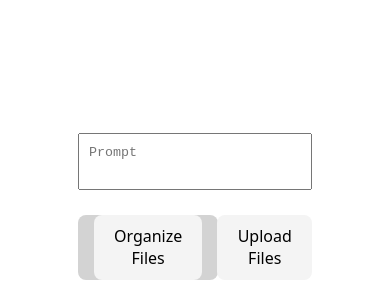
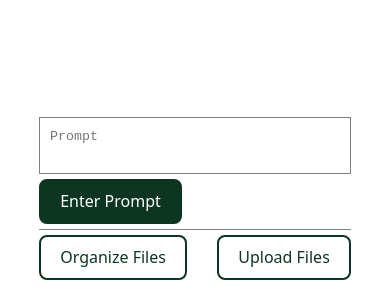
Before and after one commit to 2025-Arizona-Opportunity-Hack-Summer/AISummerHACK-HeritageSquareFounda, a React (Vite) app in the folder frontend/frontend-app/: page / in a window 390 px wide. Shown: the part 544-844 px from the top of the page. Built offline with nearby package versions, Linux system fonts and the light colour scheme.

Commit message:
Added format for smaller screens

```diff
--- a/frontend/frontend-app/src/App.css
+++ b/frontend/frontend-app/src/App.css
@@ -5,11 +5,11 @@
   width: 100%;
 }
 
+/*
+  Discussion Thread
+*/
 ul {
-  width: 57.5%;
-  margin-left: 20%;
   padding: 0;
-
   top: 0;
 }
 li {
@@ -19,6 +19,11 @@ li {
   border-radius: 1.5cap;
   padding: 10px;
   overflow-x: auto;
+}
+@media (min-width: 769px) {
+  ul {
+    width: 57.5%;
+    margin-left: 20%;
   }
   .query {
     background-color: lightgray;
@@ -32,19 +37,37 @@ li {
     background-color: white;
     width: 100%;
   }
-
+}
+@media (max-width: 768px) {
+    ul {
+      width: 75%;
+      margin-left: 9%;
+    }
+  .query {
+    background-color: lightgray;
+    padding: 10px;
+    width: 60%;
+    margin-left:40%;
+    margin-top: 25px;
+    margin-bottom: 25px;
+  }
+  .response {
+    background-color: white;
+    width: 100%;
+  }
+}
 #discussionEnd {
   background-color: white;
-  height: 150px;
+  height: 275px;
 }
 
+/*
+  Universal Bottom Bar
+*/
 .bottomBar {
   position: fixed;
   bottom: 0;
   left: 0;
-
-  width: 60%;
-  margin-left: 20%;
 
   z-index: 1000;
 
@@ -55,13 +78,12 @@ li {
   background-color: white;
   padding-bottom: 20px;
 }
-
 textarea {
   width: 100%;
 
   padding: 10px;
   box-sizing: border-box;
-  margin-bottom: 25px;
+  border: 1px solid gray;
 
   resize: none;
   overflow-y:auto;
@@ -70,33 +92,20 @@ textarea {
   vertical-align: top;
   line-height: 1.4;
 }
-
-.buttonContainer {
-  display: flex;
-  flex-direction: row;
-  justify-content: space-between;
-  width: 100%;
-}
-
-#enter-btn {
-  background-color: lightgray;
-}
-
-.buttonSubContainer {
-  display: flex;
-  flex-direction: row;
-  justify-content: flex-end;
-  width: 40%;
+.enter-btn {
+  border: 2px solid #0C3622;
+  background-color: #0C3622;
+  color: white;
 }
 .buttonSubContainer button {
-  background-color: #f4f4f4;
-  margin-left: 15px;
+  border: 2px solid #0C3622;
+  background-color: white;
+  color: #0C3622;
 }
 
 
 .fileUploadContainer {
   margin-bottom: 0px;
-  align-self: flex-end;
 
   display: flex;
   flex-direction: column;
@@ -122,16 +131,21 @@ input[type='file'] {
   font-size: 1em;
   font-weight: 500;
   font-family: inherit;
-  background-color: #f9f9f9;
+
+  border: 2px solid #F3F5F4;
+  background-color: #F3F5F4;
+  color: #0C3622;
+
   cursor: pointer;
   transition: border-color 0.25s;
-}
-.fileUploadContainer label:hover {
-  border-color: #646cff;
+  margin-bottom: 5px;
 }
 
 .fileUploadContainer button {
   margin-top: 5px;
+  border: 2px solid #F3F5F4;
+  background-color: #F3F5F4;
+  color: #0C3622;
 }
 
 .fileUploadContainer #fileList {
@@ -144,6 +158,10 @@ input[type='file'] {
   flex-direction: row;
   justify-content: space-between;
   align-items: center;
+
+  background-color: #F3F5F4;
+  padding-top: 0px;
+  padding-bottom: 0px;
 }
 
 .fileUploadContainer p{
@@ -160,3 +178,80 @@ input[type='file'] {
   width: 20%;
   height:fit-content;
 }
+
+/*
+  Desktop specific
+*/
+#desktop .bottomBar {
+  width: 60%;
+  margin-left: 20%;
+}
+
+#desktop textarea {
+  margin-bottom: 25px;
+}
+
+#desktop .buttonContainer {
+  display: flex;
+  flex-direction: row;
+  justify-content: space-between;
+  width: 100%;
+}
+
+#desktop .buttonSubContainer {
+  display: flex;
+  flex-direction: row;
+  justify-content: flex-end;
+  width: 40%;
+}
+#desktop .buttonSubContainer button {
+  margin-left: 15px;
+}
+
+
+#desktop .fileUploadContainer {
+  align-self: flex-end;
+}
+
+/*
+  Mobile specific
+*/
+#mobile .bottomBar {
+  width: 80%;
+  margin-left: 10%;
+}
+
+#mobile textarea {
+  padding-bottom: 10px;
+}
+
+#mobile .buttonContainer {
+  display: flex;
+  flex-direction: column;
+  justify-content: space-between;
+  width: 100%;
+  margin-top: 5px;
+}
+
+#mobile .enter-btn {
+  width: fit-content;
+  margin-left: 0%;
+  margin-bottom: 5px;
+}
+
+#mobile .buttonSubContainer {
+  display: flex;
+  flex-direction: row;
+  justify-content: space-between;
+  width: 100%;
+
+  border-top: 1px solid gray;
+  padding-top: 5px;
+}
+
+#mobile .fileUploadContainer {
+  align-self: center;
+  width: 97%;
+  border-bottom-left-radius: 0px;
+  border-bottom-right-radius: 0px;
+}
--- a/frontend/frontend-app/src/App.jsx
+++ b/frontend/frontend-app/src/App.jsx
@@ -3,11 +3,39 @@ import './App.css'
 import React from 'react';
 
 function App() {
+  const [isMobile, setIsMobilte] = useState(false);
+
+  // variables for chat ui
   const [query, setQuery] = useState('');
   const textAreaRef = useRef(null);
 
   const [discussion, setDiscussions] = useState([]);
   const discussionEndRef = useRef(null);
+
+  // variables for uploading files
+  const [uploadingFiles, setUploadingFiles] = useState(false);
+  const [files, setFiles] = useState([]);
+  const inputRefs = useRef({});
+  const inputIdCounter = useRef(0);
+
+  // check screen size and set isMobile
+  useEffect(() => {
+    const handleResize = () => {
+      setIsMobilte(window.innerWidth < 768);
+    };
+
+    window.addEventListener('resize', handleResize);
+    handleResize();
+
+    return () => {
+      window.removeEventListener('resize', handleResize);
+    }
+  }, []);
+
+
+  /*
+    Functions for chat ui
+  */
 
   // automatically scroll to most recent query and response
   const scrollToBottom = () => {
@@ -54,16 +82,12 @@ function App() {
       textarea.style.overflowY = textarea.scrollHeight > maxHeight ? 'auto' : 'hidden';
       textarea.style.height = Math.min(textarea.scrollHeight, maxHeight) + 'px';
     }
-  }, [query]);
+  }, [query, uploadingFiles]);
 
 
   /*
-    Variable and functions for uploading files
+    Functions for uploading files
   */
-  const [uploadingFiles, setUploadingFiles] = useState(false);
-  const [files, setFiles] = useState([]);
-  const inputRefs = useRef({});
-  const inputIdCounter = useRef(0);
 
   const handleFileChange = (event, inputId) => {
     const file = event.target.files[0];
@@ -78,7 +102,7 @@ function App() {
   const renderFileInputs = (nextInputId) => {
     return (
       <>
-      <label htmlFor="input-file">Choose File</label>
+      <label htmlFor="input-file">Choose Files</label>
       <input
         id="input-file"
         key={nextInputId}
@@ -98,6 +122,7 @@ function App() {
 
   return (
     <>
+    {/* discussion thread */}
     <div>
       <ul>
         {discussion.length == 0 ? null : discussion.map(exchange => (
@@ -114,6 +139,10 @@ function App() {
       <div id="discussionEnd" ref={discussionEndRef}></div>
     </div>
 
+    {/* main ui interface */}
+    {!isMobile?
+    /* for desktop */
+    <div id="desktop">
     <div className="bottomBar">
       {uploadingFiles?
         <div className="fileUploadContainer">
@@ -127,7 +156,7 @@ function App() {
             </li>
           ))}
           </div>
-          <button>Upload Files</button>
+          <button>Upload</button>
           <button onClick={() => {setUploadingFiles(!uploadingFiles); setFiles([]);}}>Cancel</button>
         </div>
       : null}
@@ -136,8 +165,8 @@ function App() {
         <textarea ref={textAreaRef} type="text" value={query} placeholder="Prompt" onChange={(e) => setQuery(e.target.value)}/>
 
         <div className="buttonContainer">
-          <button id={"enter-btn"} onClick={() => getQueryResponse(query)}>
-              Enter prompt
+          <button className="enter-btn" onClick={() => getQueryResponse(query)}>
+              Enter Prompt
           </button>
           <div className="buttonSubContainer">
             <button>Organize Files</button>
@@ -146,6 +175,56 @@ function App() {
         </div>
       </div>
     </div>
+    </div>
+    :
+    <div id="mobile">
+    <div className="bottomBar">
+      {!uploadingFiles?
+      <div id={"constantVisibility"}>
+        <textarea ref={textAreaRef} type="text" value={query} placeholder="Prompt" onChange={(e) => setQuery(e.target.value)}/>
+
+        <div className="buttonContainer">
+          <button className="enter-btn" onClick={() => getQueryResponse(query)}>
+              Enter Prompt
+          </button>
+
+          <div className="buttonSubContainer">
+            <button>Organize Files</button>
+            <button onClick={() => setUploadingFiles(!uploadingFiles)}>Upload Files</button>
+          </div>
+        </div>
+      </div>
+      :
+      <div id={"constantVisibility"}>
+        <div className="buttonContainer">
+
+          <div className="fileUploadContainer">
+            {renderFileInputs(inputIdCounter.current)}
+
+            <div id="fileList">
+              {files.toReversed().map((item) => (
+                <li key={item.id}>
+                  <p>{item.file.name}</p>
+                  <button onClick={() => {removeFile(item.id)}}>X</button>
+                </li>
+              ))}
+            </div>
+
+            <button>Upload</button>
+            <button onClick={() => {setUploadingFiles(!uploadingFiles); setFiles([]);}}>Cancel</button>
+          </div>
+
+          <div className="buttonSubContainer">
+            <button>Organize Files</button>
+            <button onClick={() => setUploadingFiles(!uploadingFiles)}>Upload Files</button>
+          </div>
+
+        </div>
+      </div>
+      }
+    </div>
+    </div>
+    }
     </>
   )
 }
--- a/frontend/frontend-app/src/index.css
+++ b/frontend/frontend-app/src/index.css
@@ -3,23 +3,13 @@
   line-height: 1.5;
   font-weight: 400;
 
-  color-scheme: light dark;
-  color: rgba(255, 255, 255, 0.87);
-  background-color: #242424;
+  color: #213547;
+  background-color: #ffffff;
 
   font-synthesis: none;
   text-rendering: optimizeLegibility;
   -webkit-font-smoothing: antialiased;
   -moz-osx-font-smoothing: grayscale;
-}
-
-a {
-  font-weight: 500;
-  color: #646cff;
-  text-decoration: inherit;
-}
-a:hover {
-  color: #535bf2;
 }
 
 body {
@@ -37,32 +27,9 @@ h1 {
 
 button {
   border-radius: 8px;
-  border: 1px solid transparent;
   padding: 0.6em 1.2em;
   font-size: 1em;
   font-weight: 500;
   font-family: inherit;
-  background-color: #1a1a1a;
   cursor: pointer;
-  transition: border-color 0.25s;
 }
-button:hover {
-  border-color: #646cff;
-}
-/*button:focus,
-button:focus-visible {
-  outline: 4px auto -webkit-focus-ring-color;
-}*/
-
-@media (prefers-color-scheme: light) {
-  :root {
-    color: #213547;
-    background-color: #ffffff;
-  }
-  a:hover {
-    color: #747bff;
-  }
-  button {
-    background-color: #f9f9f9;
-  }
-}
```
Lines whose indentation alone changed are shown as unchanged.
